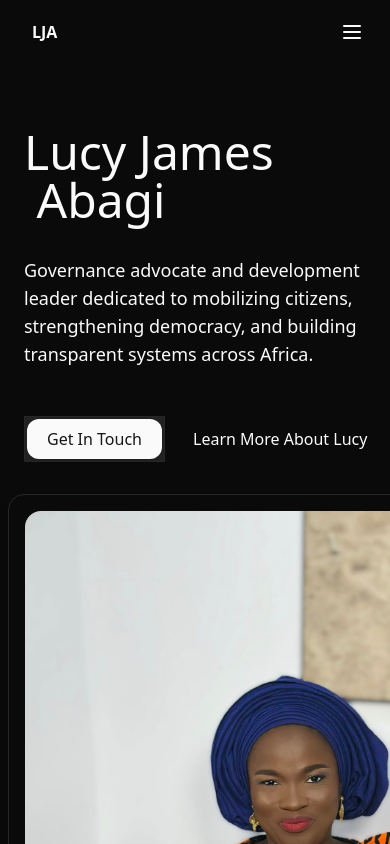
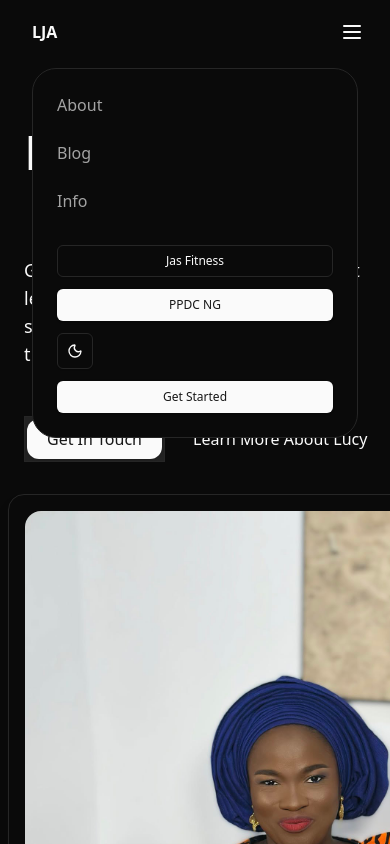
Before and after one commit to adekastanley/lja, a Next.js app: page / in a window 390 px wide. Both pictures are taken after a click on the button "Open Menu". Shown: the top 844 px of the page. Built offline with nearby package versions, Linux system fonts and the light colour scheme.

Commit message:
fixed mobile nav

```diff
--- a/src/components/header.tsx
+++ b/src/components/header.tsx
@@ -57,6 +57,48 @@ export const HeroHeader = () => {
 							</button>
 						</div>
 
+						{/* Mobile Menu */}
+						<div
+							className={cn(
+								"bg-background mb-6 w-full flex-wrap items-center justify-end space-y-8 rounded-3xl border p-6 shadow-2xl shadow-zinc-300/20 md:flex-nowrap lg:m-0 lg:w-fit lg:gap-6 lg:space-y-0 lg:border-transparent lg:bg-transparent lg:p-0 lg:shadow-none dark:shadow-none dark:lg:bg-transparent",
+								menuState ? "block" : "hidden",
+								"lg:hidden"
+							)}
+						>
+							<div>
+								<ul className="space-y-6 text-base">
+									{menuItems.map((item, index) => (
+										<li key={index}>
+											<Link
+												href={item.href}
+												className="text-muted-foreground hover:text-accent-foreground block duration-150"
+											>
+												<span>{item.name}</span>
+											</Link>
+										</li>
+									))}
+								</ul>
+							</div>
+							<div className="flex w-full flex-col space-y-3 sm:flex-row sm:gap-3 sm:space-y-0 md:w-fit">
+								<Button asChild variant="outline" size="sm">
+									<Link href="#">
+										<span>Jas Fitness</span>
+									</Link>
+								</Button>
+								<Button asChild size="sm">
+									<Link href="#">
+										<span>PPDC NG</span>
+									</Link>
+								</Button>
+								<ModeToggle />
+								<Button asChild size="sm">
+									<Link href="#">
+										<span>Get Started</span>
+									</Link>
+								</Button>
+							</div>
+						</div>
+						{/* Desktop Menu */}
 						<div className="absolute inset-0 m-auto hidden size-fit lg:block">
 							<ul className="flex gap-8 text-sm">
 								{menuItems.map((item, index) => (
```
